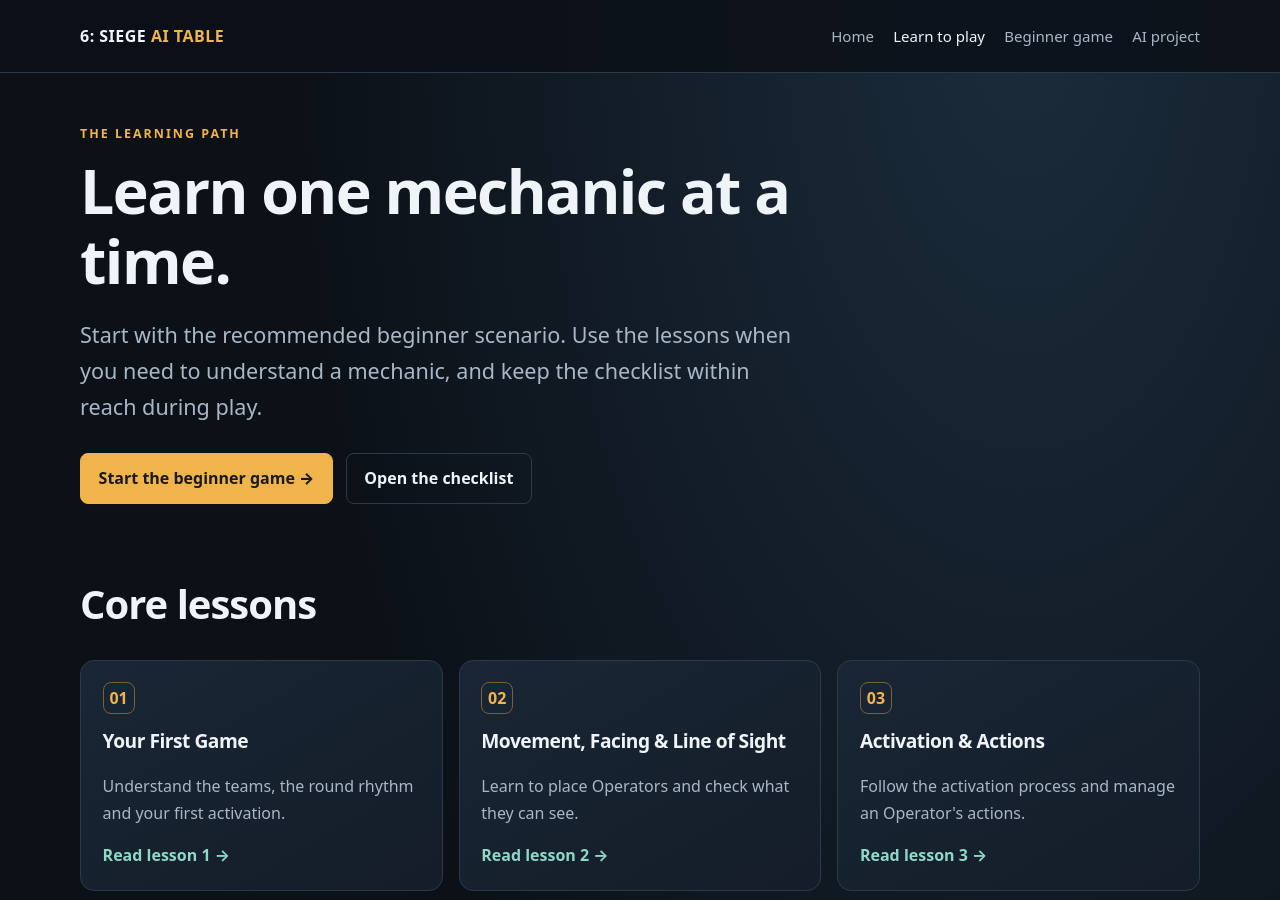
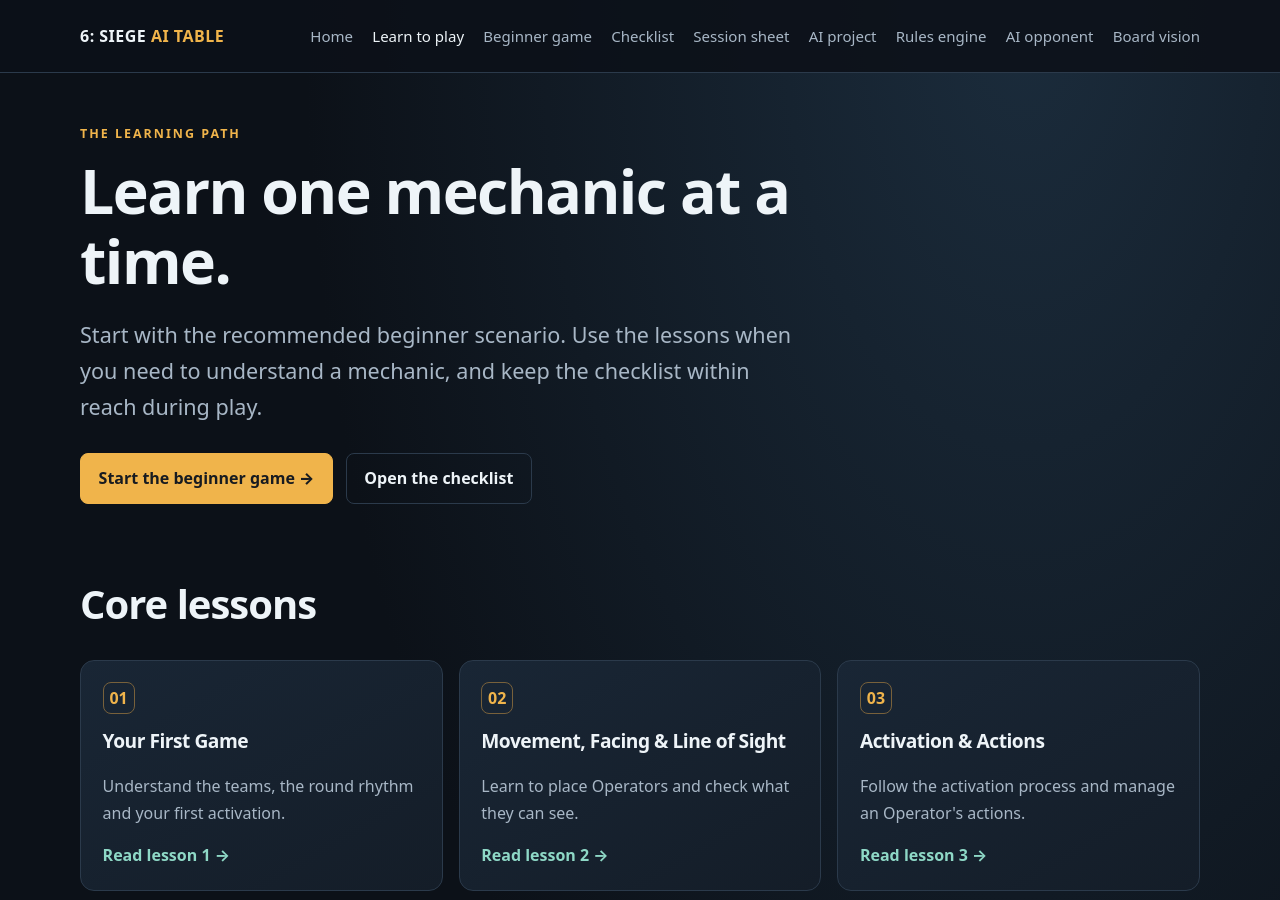
Before and after one commit to JamSpot/6-siege-ai-table, a Jekyll site: the page tutorial/index.html, which Jekyll copies as it is, in a window 1280 px wide and 900 px high. Built offline with Jekyll 4.4.1, drawn with Linux system fonts in a browser that asks for light colours.

Commit message:
Complete learning hub navigation links

```diff
--- a/tutorial/index.html
+++ b/tutorial/index.html
@@ -1,6 +1,6 @@
 <!doctype html>
 <html lang="en"><head><meta charset="utf-8"><meta name="viewport" content="width=device-width,initial-scale=1"><meta name="description" content="Follow the beginner-first 6: Siege board-game learning path."><title>Learn to Play — 6: Siege AI Table</title><link rel="stylesheet" href="../assets/site.css"></head>
-<body><header class="site-header"><div class="wrap nav"><a class="brand" href="../index.html">6: SIEGE <span>AI TABLE</span></a><nav class="nav-links" aria-label="Main navigation"><a href="../index.html">Home</a><a href="index.html" aria-current="page">Learn to play</a><a href="first-learning-scenario.html">Beginner game</a><a href="../index.html#ai-project">AI project</a></nav></div></header>
+<body><header class="site-header"><div class="wrap nav"><a class="brand" href="../index.html">6: SIEGE <span>AI TABLE</span></a><nav class="nav-links" aria-label="Main navigation"><a href="../index.html">Home</a><a href="index.html" aria-current="page">Learn to play</a><a href="first-learning-scenario.html">Beginner game</a><a href="first-game-checklist.html">Checklist</a><a href="first-game-session-sheet.html">Session sheet</a><a href="../index.html#ai-project">AI project</a><a href="../rules/README.html">Rules engine</a><a href="../ai/README.html">AI opponent</a><a href="../vision/README.html">Board vision</a></nav></div></header>
 <main class="wrap"><section class="page-hero"><div class="eyebrow">The learning path</div><h1>Learn one mechanic at a time.</h1><p class="lead">Start with the recommended beginner scenario. Use the lessons when you need to understand a mechanic, and keep the checklist within reach during play.</p><div class="actions"><a class="button" href="first-learning-scenario.html">Start the beginner game →</a><a class="button secondary" href="first-game-checklist.html">Open the checklist</a></div></section>
 <section class="section"><h2>Core lessons</h2><div class="grid">
 <article class="card"><span class="number">01</span><h3>Your First Game</h3><p>Understand the teams, the round rhythm and your first activation.</p><a class="card-link" href="01-your-first-game.html">Read lesson 1 →</a></article>
```
